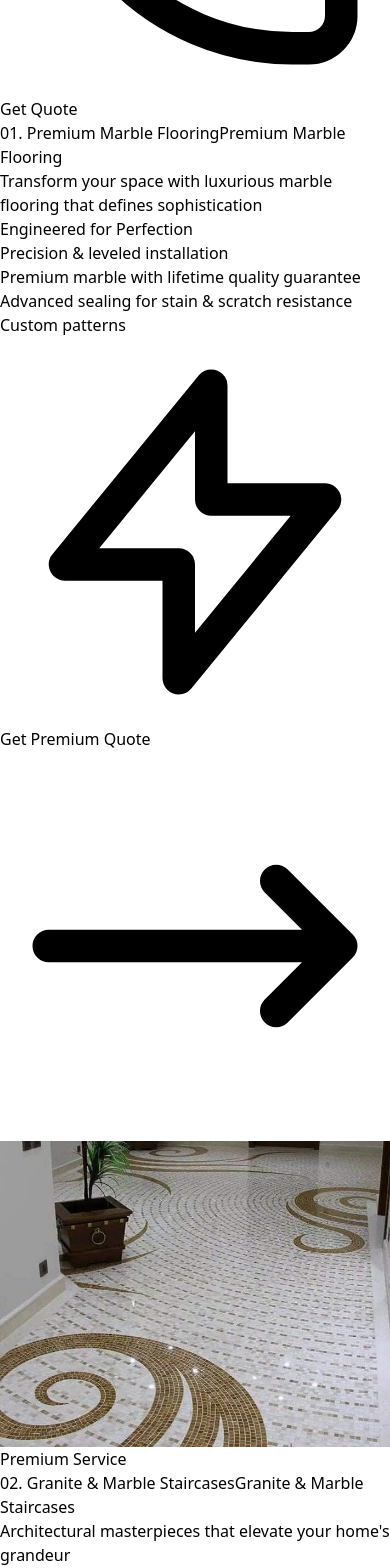
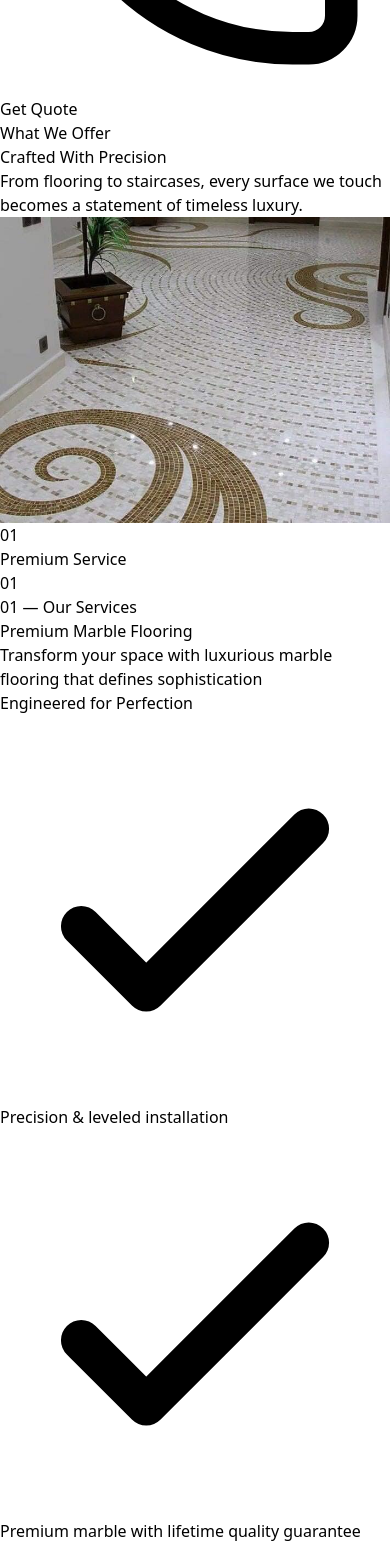
Before and after one commit to Hadeed711/marble-tiles-site, a React (Vite) app: page / in a window 390 px wide. Shown: the part 2200-3768 px from the top of the page. Built offline with nearby package versions, Linux system fonts and the light colour scheme.

Commit message:
home edit

```diff
--- a/src/pages/Home.jsx
+++ b/src/pages/Home.jsx
@@ -356,156 +356,180 @@ export default function Home() {
         </div>
 
         {/* Services */}
-        <div className="py-8 sm:py-12 md:py-16 px-4 sm:px-6 space-y-12 sm:space-y-16 md:space-y-20">
-          {services.map((service, index) => (
-            <div key={index} className="relative group">
+        <div className="py-16 sm:py-20 md:py-28 bg-white overflow-hidden">
+
+          {/* Section Header */}
+          <motion.div
+            className="text-center mb-14 sm:mb-20 px-4"
+            initial={{ opacity: 0, y: 30 }}
+            whileInView={{ opacity: 1, y: 0 }}
+            viewport={{ once: true }}
+            transition={{ duration: 0.6 }}
+          >
+            <p className="text-xs sm:text-sm font-bold uppercase tracking-[0.25em] text-[#d4af37] mb-3">
+              What We Offer
+            </p>
+            <h2 className="text-3xl sm:text-4xl md:text-5xl font-extrabold text-[#1a1a1a] leading-tight mb-4">
+              Crafted With <span className="bg-gradient-to-r from-[#00796b] to-[#d4af37] bg-clip-text text-transparent">Precision</span>
+            </h2>
+            <div className="flex items-center justify-center gap-3 mb-5">
+              <div className="h-px w-16 bg-gradient-to-r from-transparent to-[#d4af37]"></div>
+              <div className="w-2.5 h-2.5 rounded-full bg-[#00796b]"></div>
+              <div className="h-px w-16 bg-gradient-to-l from-transparent to-[#d4af37]"></div>
+            </div>
+            <p className="text-gray-500 text-base sm:text-lg max-w-2xl mx-auto leading-relaxed">
+              From flooring to staircases, every surface we touch becomes a statement of timeless luxury.
+            </p>
+          </motion.div>
+
+          {/* Service Blocks */}
+          <div className="space-y-6 sm:space-y-8 px-4 sm:px-6 md:px-10">
+            {services.map((service, index) => (
               <motion.div
-                className={`flex flex-col ${
-                  index % 2 !== 0 ? "md:flex-row-reverse" : "md:flex-row"
-                } items-center gap-6 sm:gap-8`}
-                initial={{ opacity: 0, y: 30 }}
+                key={index}
+                className={`group flex flex-col ${index % 2 !== 0 ? "md:flex-row-reverse" : "md:flex-row"} min-h-[340px] md:min-h-[400px] rounded-2xl overflow-hidden shadow-[0_4px_30px_rgba(0,0,0,0.08)] border border-gray-100`}
+                initial={{ opacity: 0, y: 40 }}
                 whileInView={{ opacity: 1, y: 0 }}
-                viewport={{ once: true }}
-                transition={{ duration: 0.4 }}
+                viewport={{ once: true, margin: "-80px" }}
+                transition={{ duration: 0.7, ease: "easeOut" }}
               >
-                {/* Content Section - Shows first on mobile */}
-                <div className="w-full md:w-1/2 space-y-4 sm:space-y-6 order-1 md:order-none">
-                  {/* Title with gradient effect */}
+                {/* Image Panel */}
+                <div className="relative w-full md:w-[55%] overflow-hidden min-h-[220px] md:min-h-full">
+                  <motion.img
+                    src={service.image}
+                    alt={service.title}
+                    className="w-full h-full object-cover min-h-[220px] md:min-h-[400px] transition-transform duration-700 group-hover:scale-105"
+                  />
+                  {/* Dark gradient over image */}
+                  <div className="absolute inset-0 bg-gradient-to-r from-black/50 via-black/20 to-transparent md:bg-gradient-to-l" style={{ background: index % 2 !== 0 ? "linear-gradient(to left, rgba(0,0,0,0.5) 0%, rgba(0,0,0,0.15) 50%, transparent 100%)" : "linear-gradient(to right, rgba(0,0,0,0.5) 0%, rgba(0,0,0,0.15) 50%, transparent 100%)" }}></div>
+
+                  {/* Large service number watermark on image */}
+                  <div
+                    className="absolute bottom-4 text-[90px] sm:text-[110px] font-black text-white/10 leading-none select-none pointer-events-none"
+                    style={{ [index % 2 !== 0 ? "right" : "left"]: "16px" }}
+                  >
+                    {String(index + 1).padStart(2, "0")}
+                  </div>
+
+                  {/* Pill badge */}
+                  <div className="absolute top-5 left-5">
+                    <span className="inline-flex items-center gap-1.5 bg-white/20 backdrop-blur-md text-white text-xs font-semibold px-3 py-1.5 rounded-full border border-white/30">
+                      <span className="w-1.5 h-1.5 rounded-full bg-[#d4af37] inline-block"></span>
+                      Premium Service
+                    </span>
+                  </div>
+                </div>
+
+                {/* Content Panel */}
+                  <div className="w-full md:w-[45%] bg-[#fafafa] flex flex-col justify-center px-6 sm:px-8 md:px-10 py-8 sm:py-10 relative overflow-hidden">
+                  {/* Decorative large number behind text */}
+                  <div className="absolute -top-4 right-0 text-[80px] font-black text-[#00796b]/5 leading-none select-none pointer-events-none">
+                    {String(index + 1).padStart(2, "0")}
+                  </div>
+
+                  {/* Index label */}
+                  <motion.p
+                    className="text-xs font-bold uppercase tracking-[0.2em] text-[#d4af37] mb-3"
+                    initial={{ opacity: 0, x: -15 }}
+                    whileInView={{ opacity: 1, x: 0 }}
+                    viewport={{ once: true }}
+                    transition={{ delay: 0.15, duration: 0.4 }}
+                  >
+                    {String(index + 1).padStart(2, "0")} — Our Services
+                  </motion.p>
+
+                  {/* Title */}
                   <motion.h2
-                    className="text-2xl sm:text-3xl md:text-4xl font-bold bg-gradient-to-r from-[#00796b] via-[#d4af37] to-[#00796b] bg-clip-text text-transparent mb-3 sm:mb-4 text-center md:text-left leading-tight"
+                    className="text-2xl sm:text-3xl md:text-4xl font-extrabold text-[#1a1a1a] leading-tight mb-3"
                     initial={{ opacity: 0, y: 20 }}
                     whileInView={{ opacity: 1, y: 0 }}
                     viewport={{ once: true }}
-                    transition={{ delay: 0.1, duration: 0.3 }}
+                    transition={{ delay: 0.2, duration: 0.5 }}
                   >
-                    {/* Mobile: Add numbering, Desktop: No numbering */}
-                    <span className="md:hidden">
-                      {String(index + 1).padStart(2, '0')}. {service.title}
-                    </span>
-                    <span className="hidden md:inline">
-                      {service.title}
-                    </span>
+                    {service.title}
                   </motion.h2>
 
-                  {/* Description with typing effect */}
+                  {/* Accent line */}
+                  <motion.div
+                    className="w-12 h-1 rounded-full bg-gradient-to-r from-[#00796b] to-[#d4af37] mb-5"
+                    initial={{ scaleX: 0, originX: 0 }}
+                    whileInView={{ scaleX: 1 }}
+                    viewport={{ once: true }}
+                    transition={{ delay: 0.3, duration: 0.5 }}
+                  />
+
+                  {/* Description */}
                   <motion.p
-                    className="text-base sm:text-lg text-gray-700 leading-relaxed mb-3 sm:mb-4 text-center md:text-left font-medium"
+                    className="text-gray-600 text-sm sm:text-base leading-relaxed mb-6"
                     initial={{ opacity: 0 }}
                     whileInView={{ opacity: 1 }}
                     viewport={{ once: true }}
-                    transition={{ delay: 0.2, duration: 0.4 }}
+                    transition={{ delay: 0.3, duration: 0.5 }}
                   >
                     {service.description}
                   </motion.p>
 
-                  {/* Subheading with premium styling */}
-                  <motion.div
-                    className="text-center md:text-left mb-4"
-                    initial={{ opacity: 0, x: -20 }}
-                    whileInView={{ opacity: 1, x: 0 }}
-                    viewport={{ once: true }}
-                    transition={{ delay: 0.3, duration: 0.4 }}
-                  >
-                    <h3 className="text-lg sm:text-xl font-bold text-[#00796b] mb-2 relative inline-block">
-                      {service.subheading}
-                      <motion.div
-                        className="absolute bottom-0 left-0 w-full h-0.5 bg-gradient-to-r from-[#d4af37] to-[#00796b]"
-                        initial={{ scaleX: 0 }}
-                        whileInView={{ scaleX: 1 }}
-                        viewport={{ once: true }}
-                        transition={{ delay: 0.4, duration: 0.5 }}
-                      />
-                    </h3>
-                  </motion.div>
-
-                  {/* Feature list with staggered animations */}
-                  <motion.ul
-                    className="text-sm sm:text-base text-gray-600 space-y-3 sm:space-y-4 text-left"
+                  {/* Subheading */}
+                  <motion.p
+                    className="text-xs font-bold uppercase tracking-widest text-[#00796b] mb-4"
                     initial={{ opacity: 0 }}
                     whileInView={{ opacity: 1 }}
                     viewport={{ once: true }}
-                    transition={{ delay: 0.3, duration: 0.4 }}
+                    transition={{ delay: 0.35, duration: 0.4 }}
                   >
-                    {service.features.map((feature, featureIndex) => (
+                    {service.subheading}
+                  </motion.p>
+
+                  {/* Features */}
+                  <motion.ul
+                    className="space-y-3 mb-8"
+                    initial={{ opacity: 0 }}
+                    whileInView={{ opacity: 1 }}
+                    viewport={{ once: true }}
+                    transition={{ delay: 0.4, duration: 0.4 }}
+                  >
+                    {service.features.map((feature, fi) => (
                       <motion.li
-                        key={featureIndex}
-                        className="flex items-start gap-3 group/item hover:text-[#00796b] transition-colors duration-300"
-                        initial={{ opacity: 0, x: -20 }}
+                        key={fi}
+                        className="flex items-start gap-3 group/feat"
+                        initial={{ opacity: 0, x: -12 }}
                         whileInView={{ opacity: 1, x: 0 }}
                         viewport={{ once: true }}
-                        transition={{ delay: 0.4 + featureIndex * 0.05, duration: 0.3 }}
-                        whileHover={{ x: 5 }}
+                        transition={{ delay: 0.45 + fi * 0.07, duration: 0.35 }}
                       >
-                        <motion.span
-                          className="w-2 h-2 bg-gradient-to-r from-[#d4af37] to-[#00796b] rounded-full mt-2 flex-shrink-0 group-hover/item:scale-125 transition-transform duration-300"
-                          whileHover={{
-                            scale: 1.5,
-                            boxShadow: "0 0 10px rgba(212, 175, 55, 0.5)"
-                          }}
-                        />
-                        <span className="leading-relaxed font-medium">{feature}</span>
+                        <span className="mt-0.5 flex-shrink-0 w-5 h-5 rounded-full bg-gradient-to-br from-[#00796b] to-[#4db6ac] flex items-center justify-center shadow-sm">
+                          <svg className="w-3 h-3 text-white" fill="none" stroke="currentColor" strokeWidth="2.5" viewBox="0 0 24 24">
+                            <path strokeLinecap="round" strokeLinejoin="round" d="M5 13l4 4L19 7" />
+                          </svg>
+                        </span>
+                        <span className="text-gray-700 text-sm sm:text-base leading-relaxed group-hover/feat:text-[#00796b] transition-colors duration-200">
+                          {feature}
+                        </span>
                       </motion.li>
                     ))}
                   </motion.ul>
 
-                  {/* CTA Button with futuristic design */}
+                  {/* CTA */}
                   <motion.div
-                    className="text-center md:text-left mt-6"
-                    initial={{ opacity: 0, y: 20 }}
+                    initial={{ opacity: 0, y: 12 }}
                     whileInView={{ opacity: 1, y: 0 }}
                     viewport={{ once: true }}
-                    transition={{ delay: 0.6, duration: 0.3 }}
+                    transition={{ delay: 0.65, duration: 0.4 }}
                   >
-                    <PremiumButton
+                    <Link
                       to="/contact"
-                      leftIcon="M13 10V3L4 14h7v7l9-11h-7z"
-                      rightIcon="M17 8l4 4m0 0l-4 4m4-4H3"
-                      className="px-8 py-4 text-sm sm:text-base"
+                      className="group/btn inline-flex items-center gap-2 bg-[#00796b] hover:bg-[#005f56] text-white text-sm font-bold px-7 py-3.5 rounded-full shadow-lg hover:shadow-[0_8px_25px_rgba(0,121,107,0.4)] transition-all duration-300 hover:-translate-y-0.5"
                     >
-                      Get Premium Quote
-                    </PremiumButton>
+                      Get a Free Quote
+                      <svg className="w-4 h-4 transition-transform duration-300 group-hover/btn:translate-x-1" fill="none" stroke="currentColor" strokeWidth="2.5" viewBox="0 0 24 24">
+                        <path strokeLinecap="round" strokeLinejoin="round" d="M14 5l7 7m0 0l-7 7m7-7H3" />
+                      </svg>
+                    </Link>
                   </motion.div>
                 </div>
-
-                {/* Image Section - Shows second on mobile */}
-                <motion.div
-                  className="w-full md:w-1/2 relative overflow-hidden rounded-xl order-2 md:order-none"
-                  whileHover={{ scale: 1.02 }}
-                  transition={{ duration: 0.4 }}
-                >
-                  <div className="absolute inset-0 bg-gradient-to-t from-black/20 to-transparent z-10 opacity-0 group-hover:opacity-100 transition-opacity duration-500"></div>
-                  <img
-                    src={service.image}
-                    alt={service.title}
-                    className="w-full h-68 sm:h-80 md:h-96 rounded-xl shadow-2xl object-cover transform group-hover:scale-105 transition-transform duration-700"
-                  />
-                  {/* Floating overlay badge */}
-                  <motion.div
-                    className="absolute top-4 left-4 bg-gradient-to-r from-[#00796b]/90 to-[#d4af37]/90 backdrop-blur-sm text-white px-3 py-1 rounded-full text-xs font-semibold opacity-0 group-hover:opacity-100"
-                    initial={{ x: -20, opacity: 0 }}
-                    whileInView={{ x: 0, opacity: 1 }}
-                    transition={{ delay: 0.2, duration: 0.3 }}
-                  >
-                    Premium Service
-                  </motion.div>
-                </motion.div>
               </motion.div>
-
-              {/* Enhanced divider with animated gradient */}
-              <motion.div
-                className="flex justify-center mt-8 sm:mt-12"
-                initial={{ opacity: 0, scaleX: 0 }}
-                whileInView={{ opacity: 1, scaleX: 1 }}
-                viewport={{ once: true }}
-                transition={{ delay: 0.8, duration: 0.5 }}
-              >
-                <div className="relative">
-                  <div className="h-1 w-32 sm:w-48 bg-gradient-to-r from-[#d4af37] via-[#00796b] to-[#d4af37] rounded-full group-hover:w-64 transition-all duration-500"></div>
-                  <div className="absolute inset-0 h-1 w-32 sm:w-48 bg-gradient-to-r from-[#d4af37] via-[#00796b] to-[#d4af37] rounded-full opacity-50 blur-sm group-hover:w-64 transition-all duration-500"></div>
-                </div>
-              </motion.div>
-            </div>
-          ))}
+            ))}
+          </div>
         </div>
 
         {/* About Section */}
```
Also changed, not shown: src/components/Footer.jsx (+19 -3 lines).
